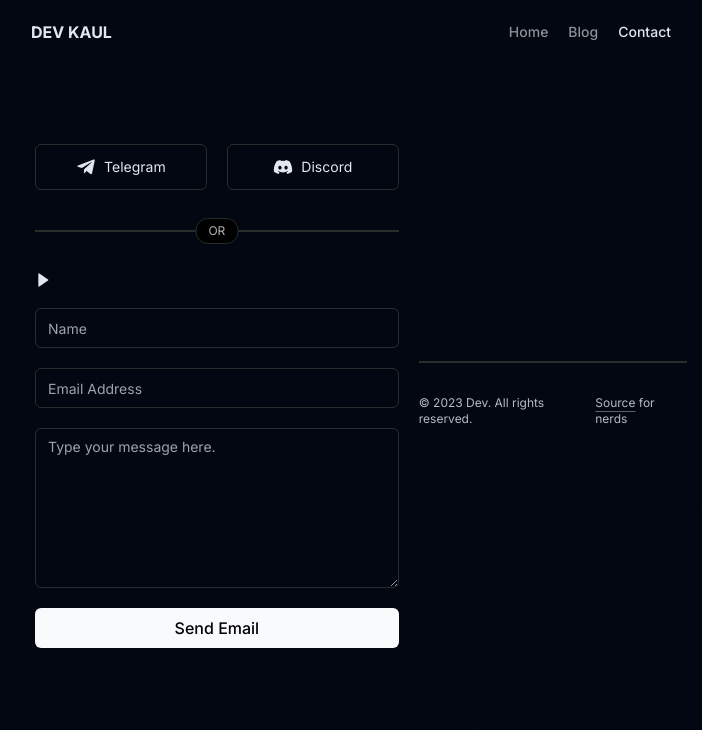
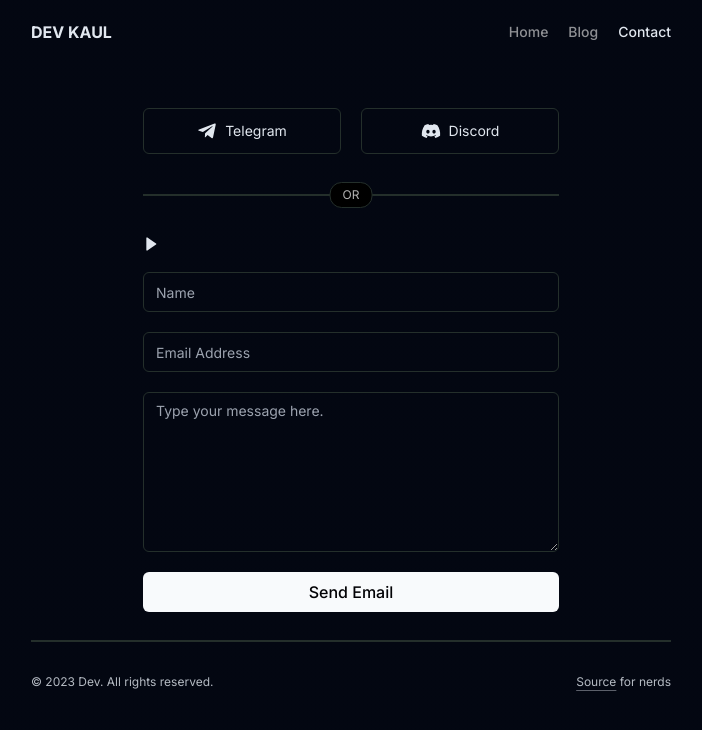
Before and after one commit to BugReportOnWeb/website, a Next.js app: page /contact in a window 1280 px wide. Shown: the top 730 px of the page, without its empty margins (289-991 px from the left). Built offline with nearby package versions, Linux system fonts and the light colour scheme; no server answers.

Commit message:
(temp) Fix separator alignment issue in contact page

```diff
--- a/app/contact/page.tsx
+++ b/app/contact/page.tsx
@@ -16,8 +16,8 @@ const Contact = () => {
     }
 
     return (
-        <div className='h-full pt-[6.75rem] sm:flex sm:justify-center sm:items-center sm:pt-5'>
-            <div className='mx-auto flex pb-7 px-5 flex-col justify-center items-center w-[26rem] gap-10'>
+        <div className='h-full pt-[6.75rem] px-4'>
+            <div className='mx-auto flex pb-7 flex-col justify-center items-center max-w-[26rem] gap-10'>
                 <div className='w-full flex items-start gap-5'>
                     <a href='https://t.me/devkaul' target='_blank' className='text-sm border border-[#242F2B] w-full px-5 py-3 rounded-md flex justify-center items-center cursor-pointer transition-colors ease-in-out bg-transparent hover:bg-[#27272a]'><span><FaTelegramPlane className='mr-2 text-xl' /></span>Telegram</a>
                     <button onClick={copyUsername} className='relative text-sm border border-[#242F2B] w-full px-5 py-3 rounded-md flex justify-center items-center cursor-pointer transition-colors ease-in-out bg-transparent hover:bg-[#27272a] hover:cursor-copy'>
```
